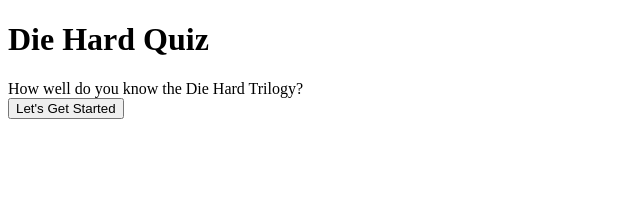
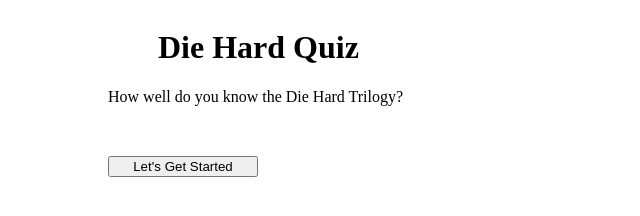
Before and after one commit to NickFoden/quiz-app, a plain HTML site: page index.html in a window 1280 px wide. Shown: the whole page, without its empty margins (0-640 px from the left). Drawn offline with nearby package versions, Linux system fonts and the light colour scheme.

Commit message:
Centered some elements

```diff
--- a/index.html
+++ b/index.html
@@ -4,7 +4,7 @@
   	<title>Die Hard Quiz</title>
   	<link href="main.css" rel="stylesheet">
   </head>
-<body>
+  <body id="body">
   	<h1 id="title"></h1>
   	<div class="wrap">
   	</div>
--- a/main.css
+++ b/main.css
@@ -1,3 +1,15 @@
+
+#body {
+  display: flex;
+  flex-direction: column;
+  justify-content: center;
+  padding-left: 100px;
+}
+
+h1 {
+  margin-left: 50px;
+}
+
 .wrap {
 	margin: 0, auto;
 	width: 700px;
@@ -6,3 +18,9 @@
 .hidden {
 	visibility: hidden;
 }
+
+#start {
+  margin-top: 50px;
+  width: 150px;
+  text-align: center;
+}
```
Lines whose indentation alone changed are shown as unchanged.
